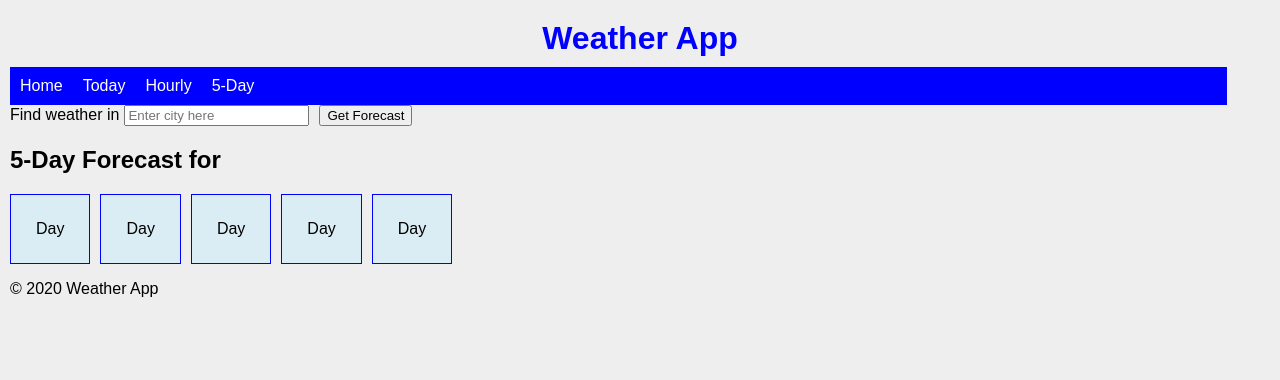
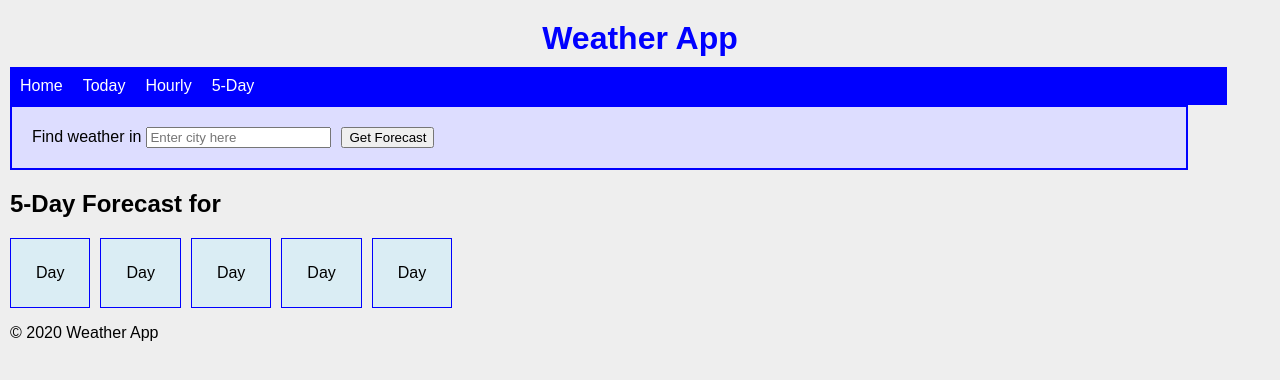
Before and after one commit to josephsenyonjo25/WeatherApp, a React (Create React App) app: page /fiveday in a window 1280 px wide. Shown: the top 380 px of the page. Built offline with nearby package versions, Linux system fonts and the light colour scheme.

Commit message:
added styling to CitySearch box

```diff
--- a/src/App.css
+++ b/src/App.css
@@ -24,6 +24,13 @@ body{
 .Navigation a:hover{
   color: lightblue;
 }
+.CitySearch{
+  background-color: #ddddff;
+  border: 2px solid blue;
+  padding: 20px;
+  width: 90%;
+}
+
 .CitySearch input{
   margin: 0 10px 0 5px;
 }
```
